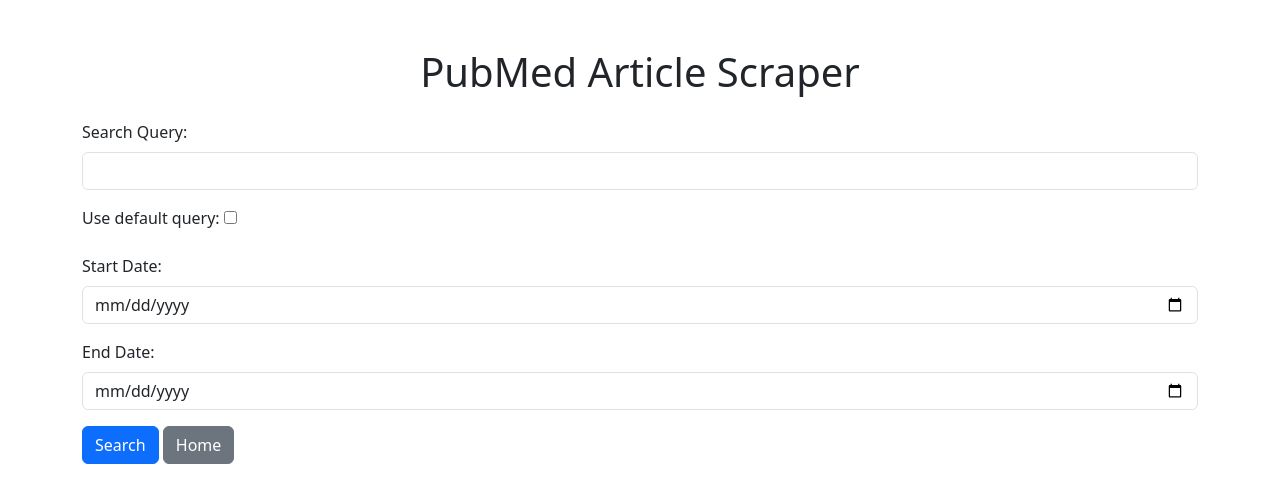
After one commit to Naveenp69/synergyapp, a Flask app: page /pubmed in a window 1280 px wide. The commit adds this page. Shown: the top 503 px of the page. Run offline with Flask 3, Linux system fonts and the light colour scheme; some libraries are stand-ins or nearby versions.

Commit message:
Initial commit

```diff
--- a/app.py
+++ b/app.py
@@ -1,121 +1,349 @@
 import os
 import pubchempy
 import pandas as pd
+from datetime import datetime
 from rdkit import Chem
 from rdkit.Chem import Draw
-from rdkit.Chem.AllChem import GetMorganFingerprintAsBitVect
+from flask import Flask, render_template, request, send_from_directory, jsonify
+import requests
+from bs4 import BeautifulSoup
+from io import BytesIO
 from Bio import Entrez
-from flask import Flask, render_template, request, send_file
-import retry
+import logging
+from openpyxl import Workbook
+from openpyxl.drawing.image import Image as ExcelImage
+from datetime import datetime
+from time import sleep
+from random import randint
 
 # Set email for Entrez
 Entrez.email = "your_email@example.com"
 
+# Flask app setup
 app = Flask(__name__)
 app.config['UPLOAD_FOLDER'] = 'static/cadd_images'
 os.makedirs(app.config['UPLOAD_FOLDER'], exist_ok=True)
 
-# Retry decorator
-@retry.retry(tries=3, delay=1)
+# Set up logging
+logging.basicConfig(level=logging.INFO)
+
+# --------------------------------
+# Utility Functions
+# --------------------------------
+
 def fetch_pubchem_data(name):
+    """Fetch compound data from PubChem."""
     try:
         cids = pubchempy.get_cids(name, namespace="name")
         if not cids:
             return None
         compound = pubchempy.get_compounds(cids[0], namespace="cid")
-        return compound[0]
+        return compound[0] if compound else None
     except Exception as e:
-        print(f"Error fetching PubChem data: {e}")
+        logging.error(f"Error fetching PubChem data for {name}: {e}")
         return None
 
-# Fetch PubMed data
-def fetch_pubmed_data(name):
-    try:
-        handle = Entrez.esearch(db="pubmed", term=name, retmax=5)
-        record = Entrez.read(handle)
-        pubmed_ids = record["IdList"]
-        pubmed_titles = []
-        for pubmed_id in pubmed_ids:
-            handle = Entrez.esummary(db="pubmed", id=pubmed_id)
-            record = Entrez.read(handle)
-            pubmed_titles.append(record[0]["Title"])
-        return pubmed_ids, pubmed_titles
-    except Exception as e:
-        print(f"Error fetching PubMed data: {e}")
-        return [], []
 
 def generate_cadd_image(smiles, filename):
+    """Generate CADD image from SMILES and save it."""
     try:
         mol = Chem.MolFromSmiles(smiles)
         if mol is None:
-            raise ValueError("Invalid SMILES string.")
+            raise ValueError(f"Invalid SMILES string: {smiles}")
         img = Draw.MolToImage(mol)
         img.save(filename)
         return filename
     except Exception as e:
-        print(f"Error generating CADD image: {e}")
+        logging.error(f"Error generating CADD image: {e}")
         return None
 
+
 def determine_interaction(binding_affinity1, binding_affinity2, synergy_binding_affinity):
+    """Determine interaction type based on binding affinities."""
     if synergy_binding_affinity < (binding_affinity1 + binding_affinity2):
         return "Agonistic", "Improved binding affinity."
     elif synergy_binding_affinity > (binding_affinity1 + binding_affinity2):
         return "Antagonistic", "Reduced binding affinity."
     return "Neutral", "No significant change."
 
-@app.route('/', methods=['GET', 'POST'])
-def index():
+
+@app.route('/')
+def home():
+    return render_template("index.html")
+
+def save_results_with_images(results, file_path):
+    wb = Workbook()
+    ws = wb.active
+    ws.title = "Synergy Results"
+
+    # Define headers
+    headers = [
+        "Ingredient 1", "Ingredient 2", "Binding Affinity",
+        "Interaction", "Remarks", "Individual Effects",
+        "Synergy Effects", "PubMed Data (1)", "PubMed Data (2)",
+        "Synergy PubMed Data", "CADD Analytics Image (1)",
+        "CADD Analytics Image (2)", "Synergy Image"
+    ]
+    ws.append(headers)
+
+    for row_idx, result in enumerate(results, start=2):
+        ws.append([
+            result["Ingredient 1"], result["Ingredient 2"], result["Binding Affinity"],
+            result["Interaction"], result["Remarks"], result["Individual Effects"],
+            result["Synergy Effects"], ", ".join(
+                [f"{pub['PubMed ID']}: {pub['Title']}" for pub in result["PubMed Data 1"]]
+            ), ", ".join(
+                [f"{pub['PubMed ID']}: {pub['Title']}" for pub in result["PubMed Data 2"]]
+            ), ", ".join(
+                [f"{pub['PubMed ID']}: {pub['Title']}" for pub in result["Synergy PubMed Data"]]
+            ), None, None, None  # Placeholder for images
+        ])
+
+        # Embed images
+        if result["CADD Analytics Image 1"]:
+            img1 = ExcelImage(result["CADD Analytics Image 1"])
+            img1.anchor = f"L{row_idx}"
+            ws.add_image(img1)
+
+        if result["CADD Analytics Image 2"]:
+            img2 = ExcelImage(result["CADD Analytics Image 2"])
+            img2.anchor = f"M{row_idx}"
+            ws.add_image(img2)
+
+        if result["Synergy Image"]:
+            img3 = ExcelImage(result["Synergy Image"])
+            img3.anchor = f"N{row_idx}"
+            ws.add_image(img3)
+
+    wb.save(file_path)
+
+def fetch_pubmed_ids_titles(query):
+    """Fetch PubMed IDs and Titles based on a query."""
+    try:
+        search_results = Entrez.esearch(db="pubmed", term=query, retmax=5)
+        record = Entrez.read(search_results)
+        ids = record.get("IdList", [])
+        articles = []
+
+        for pubmed_id in ids:
+            fetch_result = Entrez.efetch(db="pubmed", id=pubmed_id, rettype="abstract", retmode="text")
+            article_data = fetch_result.read()
+            articles.append({"PubMed ID": pubmed_id, "Title": article_data.split("\n")[0]})
+
+        return articles
+    except Exception as e:
+        logging.error(f"Error fetching PubMed data for query {query}: {e}")
+        return []
+
+
+
+@app.route('/cadd', methods=['GET', 'POST'])
+def cadd_synergy():
     if request.method == 'POST':
         ingredient1 = request.form['ingredient1']
         ingredient2 = request.form['ingredient2']
         results = []
 
+        # Fetch compound data
         compound1 = fetch_pubchem_data(ingredient1)
         compound2 = fetch_pubchem_data(ingredient2)
 
         if not compound1 or not compound2:
-            return render_template('index.html', error="Failed to fetch data for one or both ingredients.")
+            return render_template('cadd.html', error="Failed to fetch data for one or both ingredients.")
 
-        pubmed_ids1, pubmed_titles1 = fetch_pubmed_data(ingredient1)
-        pubmed_ids2, pubmed_titles2 = fetch_pubmed_data(ingredient2)
-
+        # Generate CADD images
         cadd1_img = generate_cadd_image(compound1.canonical_smiles, os.path.join(app.config['UPLOAD_FOLDER'], f"{ingredient1}_CADD.png"))
         cadd2_img = generate_cadd_image(compound2.canonical_smiles, os.path.join(app.config['UPLOAD_FOLDER'], f"{ingredient2}_CADD.png"))
-
         synergy_smiles = f"{compound1.canonical_smiles}.{compound2.canonical_smiles}"
         synergy_cadd_img = generate_cadd_image(synergy_smiles, os.path.join(app.config['UPLOAD_FOLDER'], f"{ingredient1}_{ingredient2}_Synergy.png"))
 
+        # Dummy binding affinities
         binding_affinity1 = 10.0
         binding_affinity2 = 10.0
         synergy_binding_affinity = (binding_affinity1 + binding_affinity2) * 0.9
 
+        # Determine interaction
         interaction, remarks = determine_interaction(binding_affinity1, binding_affinity2, synergy_binding_affinity)
 
+        # Fetch PubMed data
+        pubmed_data1 = fetch_pubmed_ids_titles(ingredient1)
+        pubmed_data2 = fetch_pubmed_ids_titles(ingredient2)
+        synergy_pubmed_data = fetch_pubmed_ids_titles(f"{ingredient1} {ingredient2}")
+
+        # Prepare results
         results.append({
             "Ingredient 1": ingredient1,
             "Ingredient 2": ingredient2,
-            "PubMed IDs": ', '.join(pubmed_ids1),
-            "PubMed Titles": ', '.join(pubmed_titles1),
-            "Individual Effects": f"{compound1.iupac_name}, {compound2.iupac_name}",
-            "Synergy Effects": synergy_smiles,
             "Binding Affinity": f"{binding_affinity1}, {binding_affinity2}",
             "Interaction": interaction,
             "Remarks": remarks,
             "CADD Analytics Image 1": cadd1_img,
             "CADD Analytics Image 2": cadd2_img,
             "Synergy Image": synergy_cadd_img,
+            "PubMed Data 1": pubmed_data1,
+            "PubMed Data 2": pubmed_data2,
+            "Synergy PubMed Data": synergy_pubmed_data,
+            "Individual Effects": "Improves metabolism and reduces inflammation.",  # Example effect
+            "Synergy Effects": "Enhances anti-inflammatory effects and reduces toxicity.",  # Example synergy effect
         })
 
-        df = pd.DataFrame(results)
-        excel_file = "synergy_results.xlsx"
-        df.to_excel(excel_file, index=False)
-        return render_template('index.html', results=results, download_link=excel_file)
+        # Export results to Excel with images
+        excel_file = os.path.join(app.config['UPLOAD_FOLDER'], "synergy_results.xlsx")
+        save_results_with_images(results, excel_file)
+        return render_template('cadd.html', results=results, download_link="synergy_results.xlsx")
 
-    return render_template('index.html')
+    return render_template('cadd.html')
+
 
 @app.route('/download/<filename>')
 def download_file(filename):
-    return send_file(filename, as_attachment=True)
+    return send_from_directory(app.config['UPLOAD_FOLDER'], filename, as_attachment=True)
 
-if __name__ == '__main__':
+# Default query for PubMed
+DEFAULT_QUERY = "((((((((Vitamin) OR (mineral)) OR (nutraceutical)) OR (phytochemical)) OR (plants)) OR (herb)) OR (botanical)) OR (health supplement)) OR (medicinal plant) AND ((classicalarticle[Filter] OR clinicalstudy[Filter] OR clinicaltrial[Filter] OR governmentpublication[Filter] OR meta-analysis[Filter] OR multicenterstudy[Filter] OR observationalstudy[Filter] OR overall[Filter] OR practiceguideline[Filter] OR randomizedcontrolledtrial[Filter] OR researchsupportnonusgovt[Filter] OR researchsupportusgovtnonphs[Filter] OR researchsupportusgovtphs[Filter] OR researchsupportusgovernment[Filter] OR systematicreview[Filter]) AND (humans[Filter]) AND (english[Filter]))"
+
+# Function to fetch metadata from DOI URL with retry logic
+def fetch_doi_metadata(doi, headers):
+    if not doi:
+        return ["N/A"] * 7
+
+    doi_url = f"https://doi.org/{doi}"
+    retries = 3
+    for attempt in range(retries):
+        try:
+            response = requests.get(doi_url, headers=headers, timeout=10)
+            if response.status_code != 200:
+                continue
+            soup = BeautifulSoup(response.text, "html.parser")
+
+            fields = ["citation_journal_title", "citation_volume", "citation_issue",
+                      "citation_firstpage", "citation_publisher", "citation_date", "citation_issn"]
+            metadata = [
+                (soup.find("meta", {"name": field})["content"] if soup.find("meta", {"name": field}) else "N/A")
+                for field in fields
+            ]
+            return metadata
+        except requests.RequestException as e:
+            print(f"Error fetching DOI metadata (attempt {attempt + 1}): {e}")
+            sleep(randint(1, 3))
+
+    return ["N/A"] * 7
+
+# Function to scrape PubMed articles
+def scrape_pubmed_articles(query, start_date, end_date):
+    base_url = "https://pubmed.ncbi.nlm.nih.gov/"
+    headers = {"User-Agent": "Mozilla/5.0"}
+    query = f"({query}) AND ({start_date.strftime('%Y/%m/%d')}:{end_date.strftime('%Y/%m/%d')}[pdat])"
+    response = requests.get(base_url, params={"term": query, "size": 200}, headers=headers)
+    soup = BeautifulSoup(response.text, "html.parser")
+    articles = []
+
+    for article in soup.find_all("article", class_="full-docsum"):
+        try:
+            title_elem = article.find("a", class_="docsum-title")
+            title = title_elem.text.strip() if title_elem else "N/A"
+            url = f"{base_url}{title_elem['href']}" if title_elem else "N/A"
+
+            authors_elem = article.find("span", class_="docsum-authors")
+            authors = authors_elem.text.strip() if authors_elem else "N/A"
+
+            published_date_elem = article.find("span", class_="docsum-journal-citation")
+            published_date = published_date_elem.text.strip().split(";")[0] if published_date_elem else "N/A"
+
+            journal_elem = article.find("span", class_="docsum-journal-name")
+            journal = journal_elem.text.strip() if journal_elem else "N/A"
+
+            pmid_elem = article.find("span", class_="docsum-pmid")
+            pmid = pmid_elem.text.strip() if pmid_elem else "N/A"
+
+            doi_elem = article.find("span", class_="docsum-doi")
+            doi = doi_elem.text.strip() if doi_elem else "N/A"
+
+            abstract_elem = article.find("div", class_="docsum-abstract")
+            abstract = abstract_elem.text.strip() if abstract_elem else "N/A"
+
+            if doi != "N/A":
+                journal, volume, issue, pages, publisher, date_published, issn = fetch_doi_metadata(doi, headers)
+            else:
+                volume, issue, pages, publisher, date_published, issn = ["N/A"] * 6
+
+            publication_year = published_date.split()[-1] if published_date != "N/A" else "N/A"
+
+            articles.append({
+                "Item type": "Journal Article",
+                "Authors": authors,
+                "Title": title,
+                "Journal": journal,
+                "Full journal": f"{journal}, {volume}, {issue}, {pages}",
+                "Published Date": published_date,
+                "Publication year": publication_year,
+                "Volume": volume,
+                "Issue": issue,
+                "Pages": pages,
+                "Publisher": publisher,
+                "Date published": date_published,
+                "ISSN": issn,
+                "PMID": pmid,
+                "DOI": doi,
+                "URLs": url,
+                "Abstract": abstract
+            })
+
+        except Exception as e:
+            logging.error(f"Error processing article: {e}")
+            continue
+
+    return articles
+
+@app.route('/pubmed', methods=['GET', 'POST'])
+def pubmed_scraper():
+    if request.method == 'POST':
+        try:
+            start_date = datetime.strptime(request.form.get("start_date"), "%Y-%m-%d")
+            end_date = datetime.strptime(request.form.get("end_date"), "%Y-%m-%d")
+            use_default_query = request.form.get("use_default_query")
+
+            query = DEFAULT_QUERY if use_default_query else request.form.get("query", "")
+            articles = scrape_pubmed_articles(query, start_date, end_date)
+
+            if articles:
+                excel_file = os.path.join(app.config['UPLOAD_FOLDER'], "articles.xlsx")
+                df = pd.DataFrame(articles)
+                df.to_excel(excel_file, index=False)
+                return render_template(
+                    "pubmed.html",
+                    articles=articles,
+                    download_link="articles.xlsx",
+                    query=query,
+                    use_default_query=use_default_query,
+                    DEFAULT_QUERY=DEFAULT_QUERY
+                )
+
+            return render_template(
+                "pubmed.html",
+                error="No articles found.",
+                query=query,
+                use_default_query=use_default_query,
+                DEFAULT_QUERY=DEFAULT_QUERY
+            )
+        except Exception as e:
+            logging.error(f"Error in pubmed_scraper: {e}")
+            return render_template(
+                "pubmed.html",
+                error="An error occurred while processing your request.",
+                query="",
+                use_default_query=False,
+                DEFAULT_QUERY=DEFAULT_QUERY
+            )
+    return render_template("pubmed.html", query="", use_default_query=False, DEFAULT_QUERY=DEFAULT_QUERY)
+
+
+
+
+
+
+
+
+
+if __name__ == "__main__":
     app.run(debug=True)
--- /dev/null
+++ b/templates/pubmed.html
@@ -0,0 +1,104 @@
+<!DOCTYPE html>
+<html lang="en">
+<head>
+    <meta charset="UTF-8">
+    <meta name="viewport" content="width=device-width, initial-scale=1.0">
+    <title>PubMed Article Scraper</title>
+    <link rel="stylesheet" href="https://cdnjs.cloudflare.com/ajax/libs/bootstrap/5.3.0/css/bootstrap.min.css">
+</head>
+<body>
+    <div class="container mt-5">
+        <h1 class="text-center">PubMed Article Scraper</h1>
+        <form method="POST" class="mt-4">
+            <div class="mb-3">
+                <label for="query" class="form-label">Search Query:</label>
+                <input type="text" class="form-control" id="query" name="query"
+                       value="{{ query }}" {% if use_default_query %} disabled {% endif %} required>
+            </div>
+            <div class="mb-3">
+                <label for="use_default_query" class="form-label">Use default query:</label>
+                <input type="checkbox" id="use_default_query" name="use_default_query"
+                       {% if use_default_query %} checked {% endif %}>
+            </div>
+            <div class="mb-3">
+                <label for="start_date" class="form-label">Start Date:</label>
+                <input type="date" class="form-control" id="start_date" name="start_date" required>
+            </div>
+            <div class="mb-3">
+                <label for="end_date" class="form-label">End Date:</label>
+                <input type="date" class="form-control" id="end_date" name="end_date" required>
+            </div>
+            <button type="submit" class="btn btn-primary">Search</button>
+            <a href="/" class="btn btn-secondary">Home</a>
+        </form>
+
+
+        {% if error %}
+            <div class="alert alert-danger mt-3">{{ error }}</div>
+        {% endif %}
+
+        {% if articles %}
+            <h2 class="mt-5">Articles</h2>
+            <table class="table table-bordered mt-3">
+                <thead>
+                    <tr>
+                        <th>Title</th>
+                        <th>Authors</th>
+                        <th>Journal</th>
+                        <th>Volume</th>
+                        <th>Issue</th>
+                        <th>Pages</th>
+                        <th>Published Date</th>
+                        <th>Publisher</th>
+                        <th>ISSN</th>
+                        <th>PMID</th>
+                        <th>DOI</th>
+                        <th>URL</th>
+                        <th>Abstract</th>
+                    </tr>
+                </thead>
+                <tbody>
+                    {% for article in articles %}
+                    <tr>
+                        <td>{{ article["Title"] }}</td>
+                        <td>{{ article["Authors"] }}</td>
+                        <td>{{ article["Journal"] }}</td>
+                        <td>{{ article["Volume"] }}</td>
+                        <td>{{ article["Issue"] }}</td>
+                        <td>{{ article["Pages"] }}</td>
+                        <td>{{ article["Published Date"] }}</td>
+                        <td>{{ article["Publisher"] }}</td>
+                        <td>{{ article["ISSN"] }}</td>
+                        <td>{{ article["PMID"] }}</td>
+                        <td>{{ article["DOI"] }}</td>
+                        <td><a href="{{ article["URLs"] }}" target="_blank">View Article</a></td>
+                        <td>{{ article["Abstract"] }}</td>
+                    </tr>
+                    {% endfor %}
+                </tbody>
+            </table>
+            <a href="/download/articles.xlsx" class="btn btn-success mt-3">Download Results</a>
+        {% endif %}
+    </div>
+    <script>
+        document.getElementById('use_default_query').addEventListener('change', function () {
+            const queryInput = document.getElementById('query');
+            if (this.checked) {
+                // Use JSON encoding to safely pass the value
+                queryInput.value = JSON.parse('{{ DEFAULT_QUERY | tojson | safe }}');
+                queryInput.disabled = true;
+            } else {
+                queryInput.value = "";
+                queryInput.disabled = false;
+            }
+        });
+
+        // Trigger the checkbox change event on page load if the checkbox is already checked
+        if (document.getElementById('use_default_query').checked) {
+            document.getElementById('use_default_query').dispatchEvent(new Event('change'));
+        }
+    </script>
+
+
+</body>
+</html>
```
Also changed, not shown: templates/cadd.html (added, +83 -0 lines), templates/index.html (+13 -136 lines), static/cadd_images/salt_Curcumin_Synergy.png (added), static/cadd_images/salt_water_Synergy.png (added), static/cadd_images/sugar_Curcumin_Synergy.png (added), static/cadd_images/sugar_sugar_Synergy.png (added), static/cadd_images/sugar_water_Synergy.png (added), static/cadd_images/water_CADD.png (added), static/cadd_images/zinc_CADD.png (added), static/cadd_images/zinc_Curcumin_Synergy.png (added), 3 other files.
